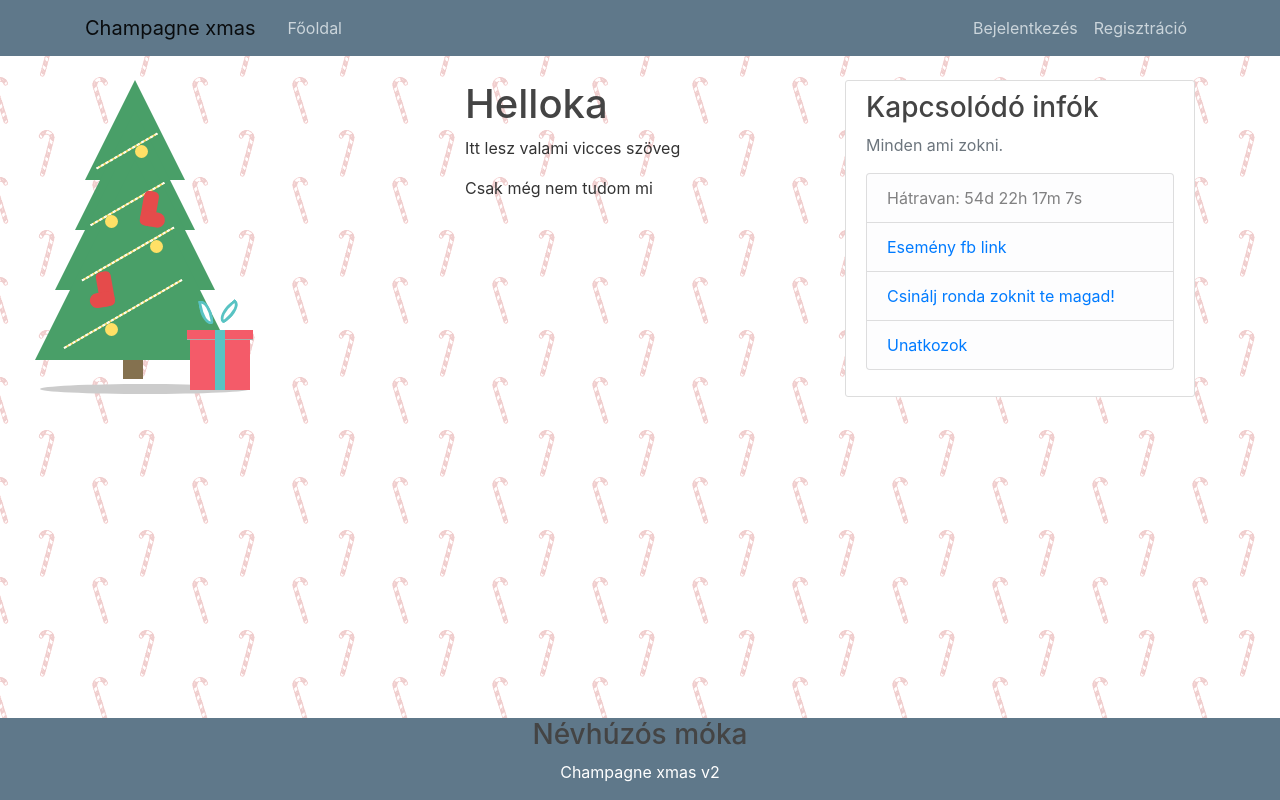
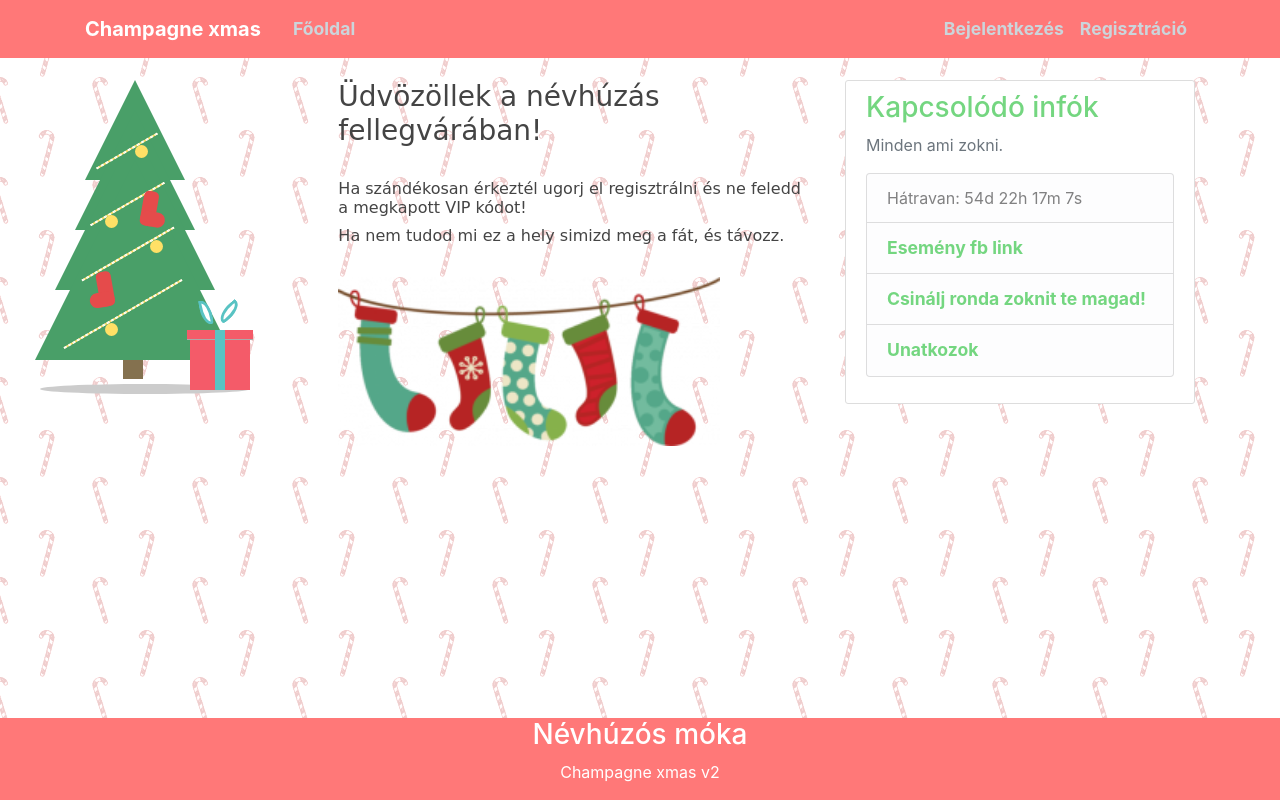
Before and after one commit to matebalogh11/xmas_name_drawing_v2, a Flask app: page /home in a window 1280 px wide. Run offline with Flask 2, Linux system fonts and the light colour scheme; some libraries are stand-ins or nearby versions.

Commit message:
design suffering

```diff
--- a/champagne_xmas/db.py
+++ b/champagne_xmas/db.py
@@ -11,7 +11,7 @@ DNS = "dbname='{}' user='{}' host='{}' password='{}'".format(DB, USER, HOST, PW)
 def all_users_here():
     sql_query = "SELECT COUNT(*) FROM users;"
     result = execute_sql(sql_query)
-    return result[0][0] == 4 #number of ppl coming
+    return result[0][0] == 8 #number of ppl coming
 
 def get_existing_pair(username):
     sql_query = "SELECT pair FROM users WHERE username = %s;"
--- a/champagne_xmas/routes.py
+++ b/champagne_xmas/routes.py
@@ -19,7 +19,7 @@ def home(name):
         user = session['user']
         ready = all_users_here()
         pair = get_existing_pair(user)
-        if name:
+        if name and ready and not pair:
             pair = get_pair(user)
     return render_template('home.html', title='Home', user=user, users=users, ready=ready, pair=pair)
 
--- a/champagne_xmas/static/main.css
+++ b/champagne_xmas/static/main.css
@@ -4,6 +4,9 @@ body {
     background-repeat: repeat;
     color: #333333;
     margin-top: 5rem;
+    min-height: 400px;
+    margin-bottom: 100px;
+    clear: both;
   }
 
 
@@ -16,7 +19,7 @@ body {
   }
 
   .bg-red {
-    background-color: #FC719B;
+    background-color: #ff7878;
   }
 
   .site-header .navbar-nav .nav-link {
@@ -589,11 +592,10 @@ body {
     left: 0;
     bottom: 0;
     width: 100%;
-    background-color:#5f788a;
-    color: white;
     text-align: center;
     vertical-align: auto;
     font-size: 100%;
+    color: white;
  }
 
  .nameli {
@@ -605,3 +607,32 @@ body {
    font-weight: bold;
    color: red;
  }
+
+ a{
+  color: #74d680;
+  font-size: 110%;
+  font-weight: bold;
+  }
+
+  #green {
+    color: 	#74d680
+  }
+
+  a:hover {
+    color: #ff0000;
+    font-size: 110%;
+    font-weight: bold;
+    text-decoration: none;
+}
+
+#red  {
+  color: #ff0000
+}
+
+#check {
+  color: white;
+}
+
+#asd {
+  font-family: cursive;
+}
--- a/champagne_xmas/templates/home.html
+++ b/champagne_xmas/templates/home.html
@@ -12,16 +12,16 @@
             </div>
             {% if ready %}
                 {% if pair %}
-                <img src="{{url_for('static', filename='spongebob.jpg')}}">
                     <h3>A párod nem más mint:</h3>
                     <h1 class="nevpar">{{ pair }}</h1>
+                    <img src="{{url_for('static', filename='spongebob.jpg')}}">
                 {% else %}
-                <p>Mehet a menet!</p>
-                <a class="btn btn-primary" href="{{url_for('home', name='rdy')}}">MEHET</a>
+                    <h4>Mehet a menet!</h4>
+                    <a class="btn btn-danger" href="{{url_for('home', name='rdy')}}">Húzok</a>
                 {% endif %}
             {% else %}
+                <h4>Még nincs itt mindenki:(</h4>
                 <img src="{{url_for('static', filename='spongesad.jpg')}}">
-            <h4>Még nincs itt mindenki:(</h4>
             {% endif %}
     {% else %}
         <div class="row">
@@ -59,10 +59,11 @@
                     </div>
                 </div>
             </div>
-            <div class="col-md">
-                <h1>Helloka</h1>
-                <p>Itt lesz valami vicces szöveg</p>
-                <p>Csak még nem tudom mi</p>
+            <div class="col-md-8">
+                <h3 id="asd">Üdvözöllek a névhúzás fellegvárában!</h3><br/>
+                <h6 id="asd">Ha szándékosan érkeztél ugorj el regisztrálni és ne feledd a megkapott VIP kódot!</h6>
+                <h6 id="asd">Ha nem tudod mi ez a hely simizd meg a fát, és távozz.</h6><br/>
+                <img src="{{url_for('static', filename='socks.png')}}" style="width:80%">
             </div>
         </div>
     {% endif %}
--- a/champagne_xmas/templates/layout.html
+++ b/champagne_xmas/templates/layout.html
@@ -18,9 +18,9 @@
     </head>
     <body>
         <header class="site-header">
-            <nav class="navbar navbar-expand-md navbar-light bg-steel fixed-top">
+            <nav class="navbar navbar-expand-md navbar-light bg-red fixed-top">
                 <div class="container">
-                    <a class="navbar-brand mr-4" href="/">Champagne xmas</a>
+                    <a class="navbar-brand mr-4" id="check" href="/">Champagne xmas</a>
                     <button class="navbar-toggler" type="button" data-toggle="collapse" data-target="#navbarToggle" aria-controls="navbarToggle" aria-expanded="false" aria-label="Toggle navigation">
                         <span class="navbar-toggler-icon"></span>
                     </button>
@@ -48,8 +48,8 @@
                                 <a class="nav-item nav-link" href="#">{{ user }}</a>
                                 <a class="nav-item nav-link" href="{{ url_for('logout') }}">Kijelentkezés</a>
                             {% else %}
-                                <a class="nav-item nav-link" href="{{ url_for('login') }}">Bejelentkezés</a>
-                                <a class="nav-item nav-link" href="{{ url_for('register') }}">Regisztráció</a>
+                                <a class="nav-item nav-link" id="bg-green" href="{{ url_for('login') }}">Bejelentkezés</a>
+                                <a class="nav-item nav-link" id="bg-green" href="{{ url_for('register') }}">Regisztráció</a>
                             {% endif %}
                         </div>
                     </div>
@@ -70,18 +70,18 @@
                 </div>
                 <div class="col-md-4">
                     <div class="content-section">
-                        <h3>Kapcsolódó infók</h3>
+                        <h3 id="green">Kapcsolódó infók</h3>
                         <p class='text-muted'>Minden ami zokni.
                             <ul class="list-group">
                                 <li class="list-group-item list-group-item-light" id="date"></li>
                                 <li class="list-group-item list-group-item-light">
-                                    <a class="navlink" rel="noopener noreferrer" href="https://www.facebook.com/events/2160017130953837/" target="_blank">Esemény fb link</a>
+                                    <a class="navlink" id="bg-green" rel="noopener noreferrer" href="https://www.facebook.com/events/2160017130953837/" target="_blank">Esemény fb link</a>
                                 </li>
                                 <li class="list-group-item list-group-item-light navlink">
-                                    <a rel="noopener noreferrer" href="https://www.youtube.com/watch?v=kB4YG8LSiQo" target="_blank">Csinálj ronda zoknit te magad!</a>
+                                    <a id="bg-green" rel="noopener noreferrer" href="https://www.youtube.com/watch?v=kB4YG8LSiQo" target="_blank">Csinálj ronda zoknit te magad!</a>
                                 </li>
                                 <li class="list-group-item list-group-item-light navlink">
-                                    <a rel="noopener noreferrer" href="https://www.youtube.com/watch?v=dhN1loL1cvU" target="_blank">Unatkozok</a>
+                                    <a id="bg-green" rel="noopener noreferrer" href="https://www.youtube.com/watch?v=dhN1loL1cvU" target="_blank">Unatkozok</a>
                                 </li>
                             </ul>
                         </p>
@@ -90,8 +90,8 @@
             </div>
         </main>
 
-        <div class="footer">
-            <h3>Névhúzós móka</h3>
+        <div class="footer bg-red">
+            <h3 id="check">Névhúzós móka</h3>
             <p>Champagne xmas v2</p>
         </div>
         <!-- Optional JavaScript -->
```
Also changed, not shown: champagne_xmas/templates/login.html (+5 -5 lines), champagne_xmas/templates/register.html (+7 -7 lines), champagne_xmas/static/socks.jpg (added), champagne_xmas/static/socks.png (added). Lines whose indentation alone changed are shown as unchanged.
